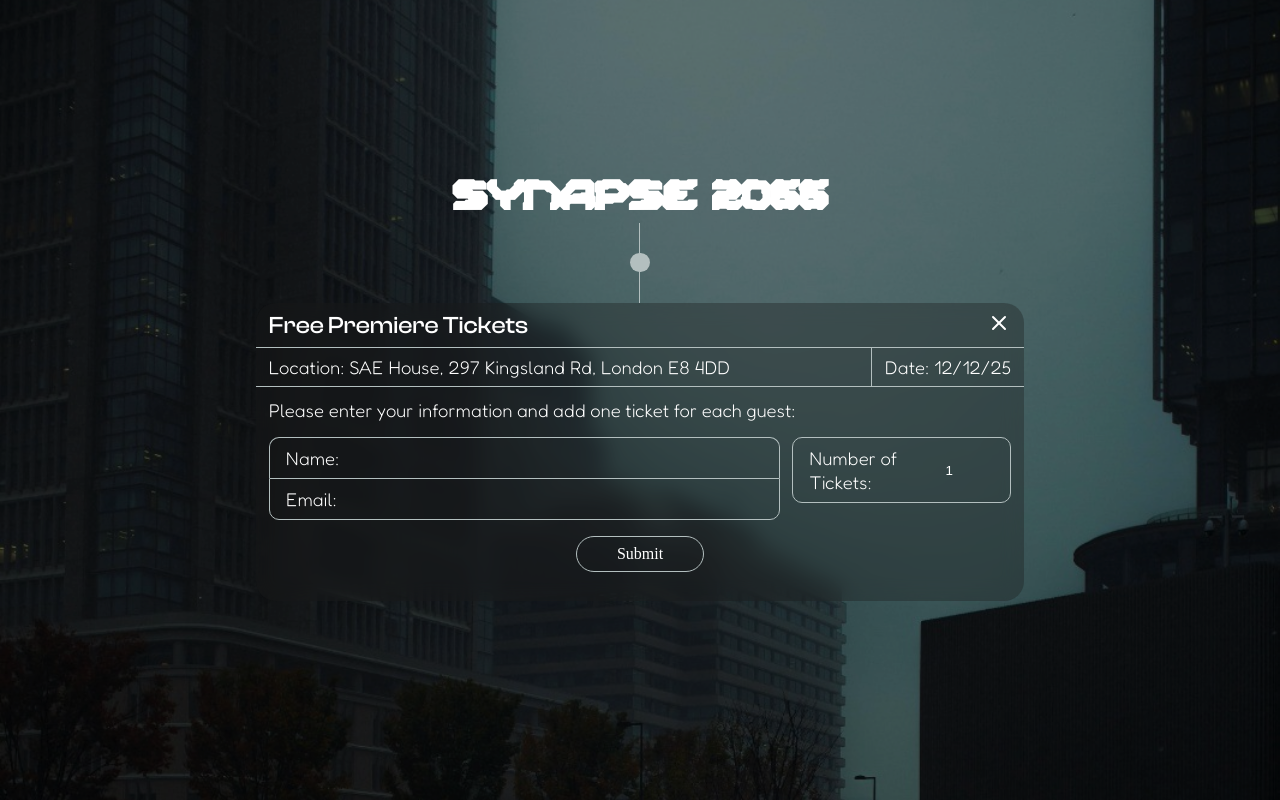
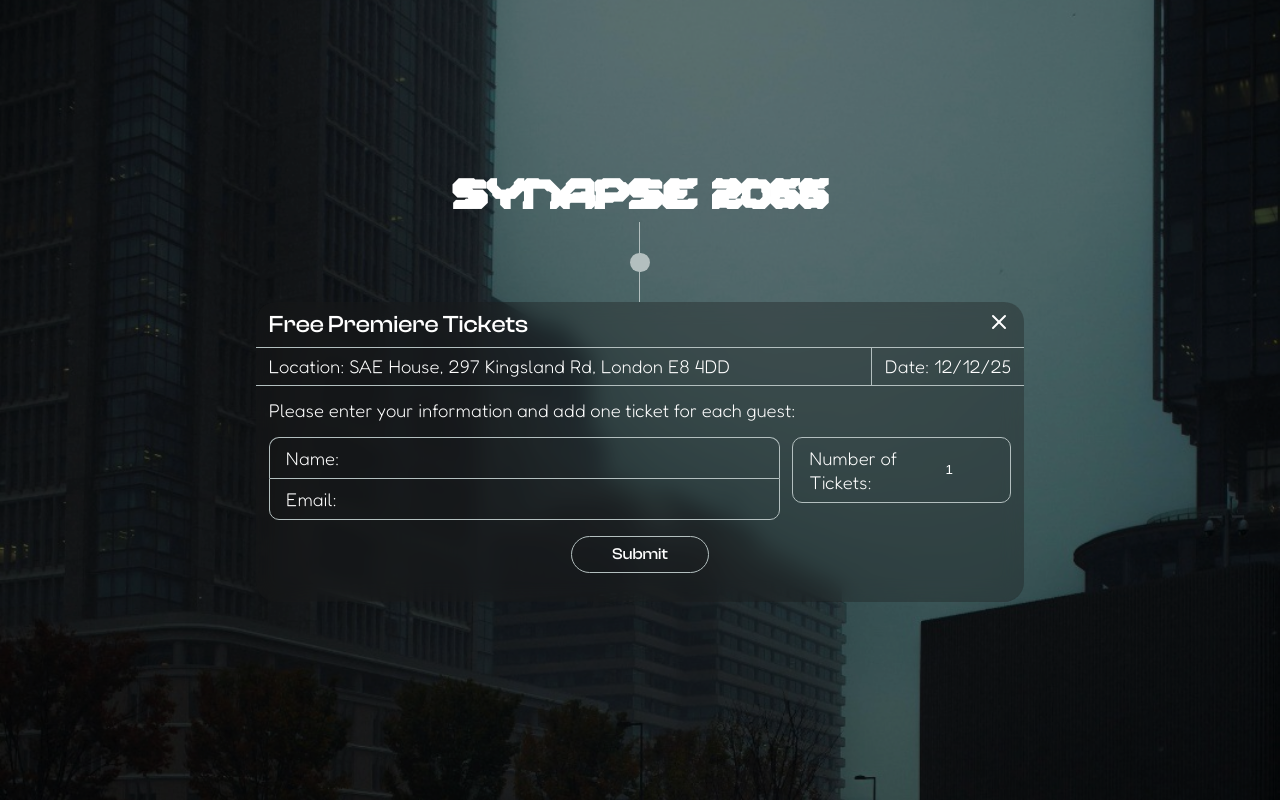
Before and after one commit to Kvdvv25/Synapse2066, a website: page tickets.html in a window 1280 px wide. Drawn offline with nearby package versions, Linux system fonts and the light colour scheme; files whose address does not match are found by name.

Commit message:
back to my way

```diff
--- a/SASS/styles.scss
+++ b/SASS/styles.scss
@@ -122,7 +122,7 @@ $fs-btn-mobile: 0.95rem;
 
 //Buttons
 @mixin button-base{
-    @include ClashDisplay;
+    font-family: $font-title;
     border-radius: 30px;
     @include font-size($fs-btn);
     border: none;
```
Also changed, not shown: savecss/forms.css, savecss/styles.css, 2 other files.
